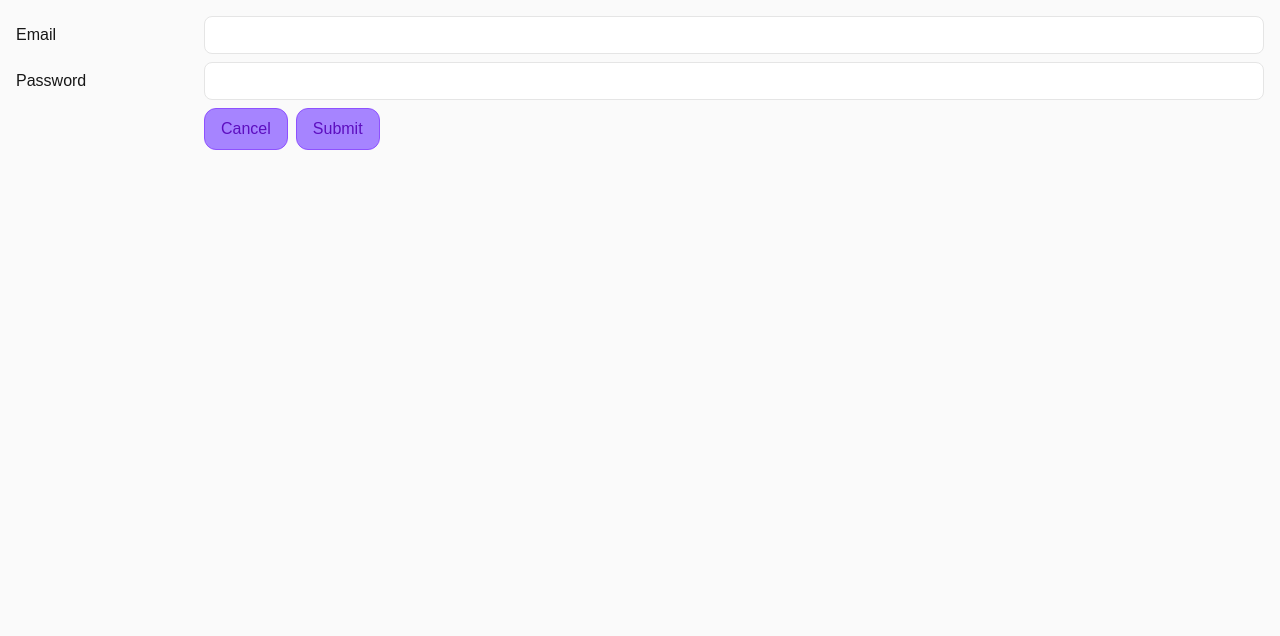
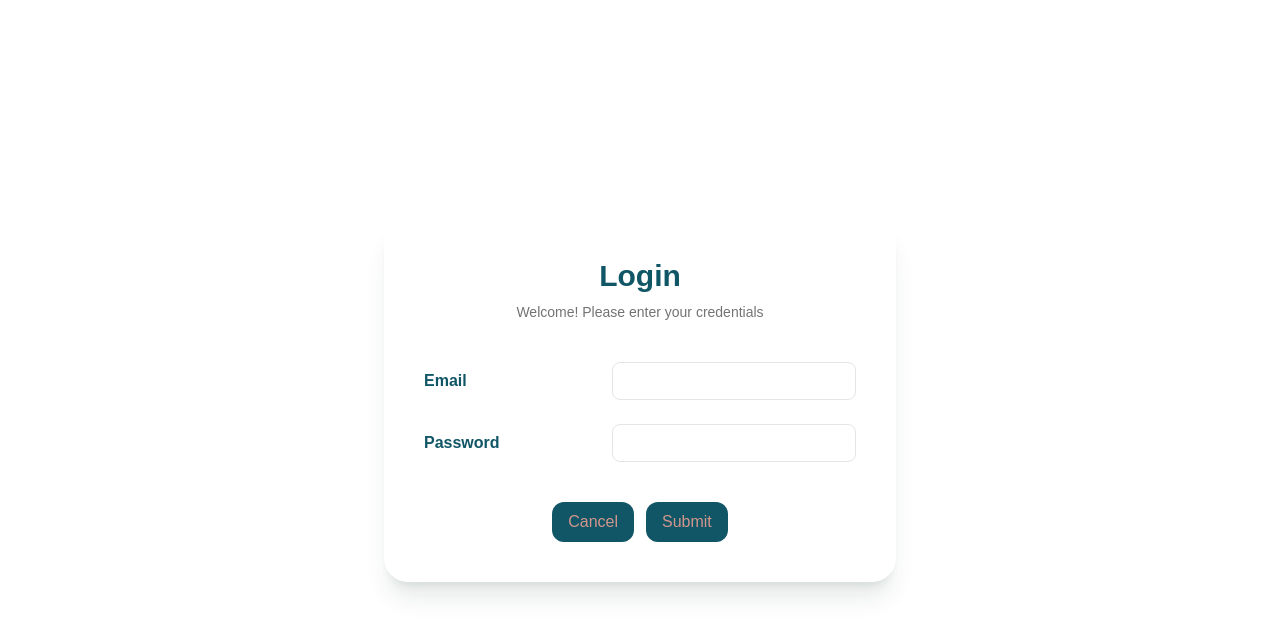
Before and after one commit to Kiyaknew/ITELECT-LoginWebsite, a Next.js app: page /login in a window 1280 px wide. Shown: the top 636 px of the page. Built offline with nearby package versions, Linux system fonts and the light colour scheme.

Commit message:
E, Dirilo-FifthCommit Made layout.js file for login and made a few design changes for the login

```diff
--- /dev/null
+++ b/src/app/login/layout.js
@@ -0,0 +1,14 @@
+export const metadata = {
+  title: "Login | ITELECT",
+  description: "Page made",
+};
+
+export default function LoginLayout({ children }) {
+  return (
+    <html lang="en">
+    <body>
+        <>{children}</>
+    </body>
+    </html>
+  );
+}
--- a/src/app/login/page.js
+++ b/src/app/login/page.js
@@ -6,17 +6,14 @@ import Submit from "./actions";
 const Input = ({ ...props }) => (
   <input
     {...props}
-    className="border bg-white border-neutral-200 rounded-lg px-3 py-1.5 outline-none focus-visible:ring-4 ring-violet-200 transition-shadow"
+    className="border bg-white border-neutral-200 rounded-lg px-3 py-1.5 outline-none focus-visible:ring-4 ring-violet-200 transition-shadow text-black"
   />
 );
 
 const Button = ({ children, className, ...props }) => (
   <button
     {...props}
-    className={
-      "hover:bg-violet-200 bg-violet-400 px-4 py-2 rounded-xl text-violet-800 border border-violet-500 focus-visible:ring-4 ring-violet-200 transition-all outline-none ring-offset-0 disabled:opacity-50 cursor-pointer " +
-      (className || "")
-    }
+    className={`px-4 py-2 rounded-xl border focus-visible:ring-4 ring-violet-200 transition-all outline-none ring-offset-0 disabled:opacity-50 cursor-pointer text-[#D3968C] border-none ${className}`}
   >
     {children}
   </button>
@@ -24,7 +21,7 @@ const Button = ({ children, className, ...props }) => (
 
 const Field = ({ label, id, children }) => (
   <div className="grid grid-cols-[180px_1fr] gap-2 items-baseline">
-    <label htmlFor={id}>{label}</label>
+    <label htmlFor={id} className="text-[#105666] font-semibold">{label}</label>
     {children}
   </div>
 );
@@ -33,14 +30,21 @@ const LoginPage = () => {
   const [state, formAction] = useActionState(Submit, {});
 
   return (
-    <main className="container mx-auto bg-neutral-50 h-screen p-4">
-      <form action={formAction} className="flex flex-col gap-2">
+    <main className="flex min-h-screen items-center justify-center bg-white p-4">
+      <form
+      action={formAction}
+      className="p-10 rounded-3xl shadow-xl shadow-[#0A3323]/10 flex flex-col gap-6 w-full max-w-lg border-black"
+      >
+        <div className="text-center mb-4">
+          <h1 className="text-3xl font-bold text-[#105666]">Login</h1>
+          <p className="text-neutral-500 text-sm mt-2">Welcome! Please enter your credentials</p>
+        </div>
         {state.errors && (
-          <Field>
-            <p className="text-red-400">
+          <div className="bg-red-50 border border-red-100 p-3 rounded-xl">
+            <p className="text-red-500 text-sm text-center">
               There are errors in your submission: {state.errors}
             </p>
-          </Field>
+          </div>
         )}
         <Field id="em" label="Email">
           <Input id="em" type="email" name="email" required />
@@ -54,12 +58,10 @@ const LoginPage = () => {
             minLength={8}
           />
         </Field>
-        <Field>
-          <div className="flex gap-2">
-            <Button type="reset">Cancel</Button>
-            <Button type="submit">Submit</Button>
+          <div className="flex flex-row justify-center gap-3 pt-4">
+            <Button type="reset" className="bg-[#105666]">Cancel</Button>
+            <Button type="submit" className="bg-[#105666]">Submit</Button>
           </div>
-        </Field>
       </form>
     </main>
   );
```
